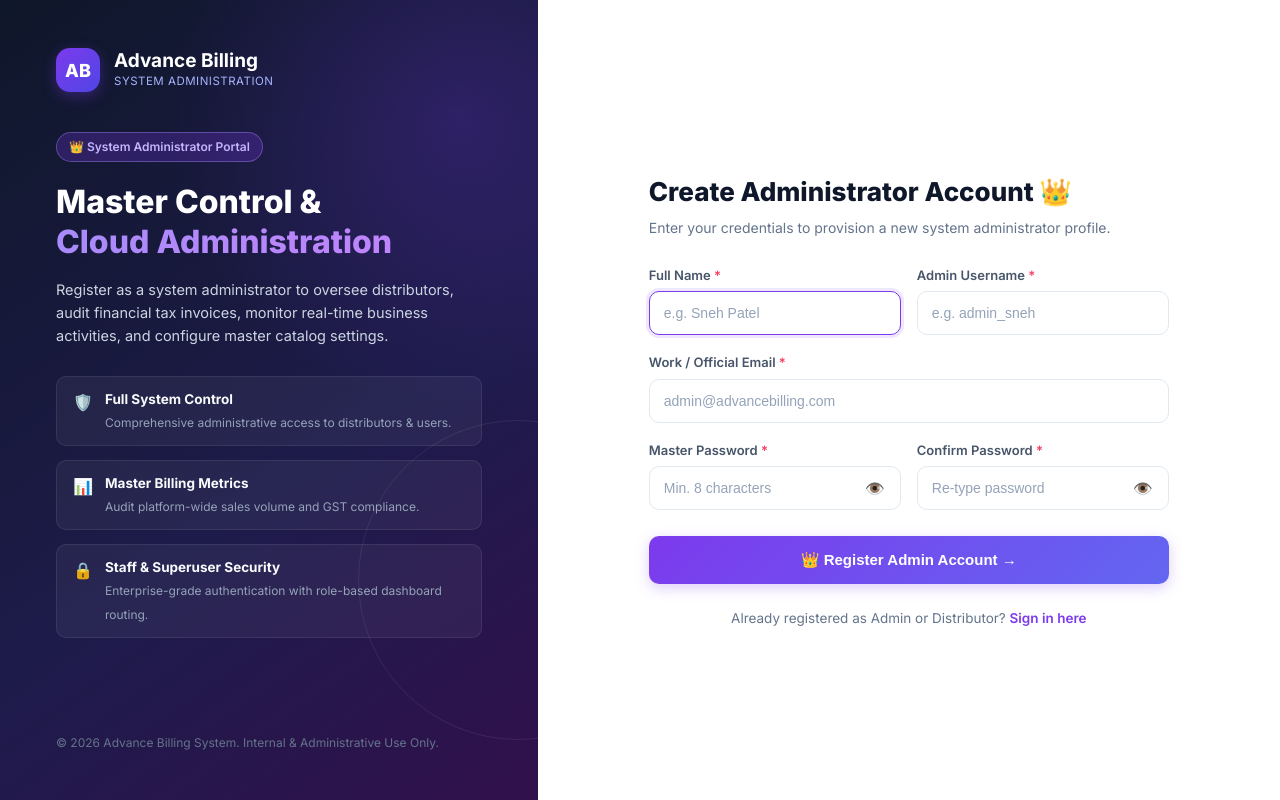
After one commit to sneh125/advance-billing-system, a Django app: page /admin-register/ in a window 1280 px wide. The commit adds this page. Run offline with Django 5.2, Linux system fonts and the light colour scheme.

Commit message:
Design the registration form for the front-end (Admin user).

```diff
--- a/accounts/urls.py
+++ b/accounts/urls.py
@@ -83,4 +83,16 @@ urlpatterns = [
         name="admin_register_api"
     ),
 
+    path(
+        "admin-register/",
+        views.admin_register_view,
+        name="admin_register"
+    ),
+
+    path(
+        "register/admin/",
+        views.admin_register_view,
+        name="register_admin"
+    ),
+
 ]
--- a/accounts/views.py
+++ b/accounts/views.py
@@ -893,3 +893,94 @@ def admin_register_api(request):
             "status": "error",
             "message": f"Server error creating admin account: {str(e)}"
         }, status=500)
+
+
+# ==============================================================================
+# ADMIN FRONTEND REGISTRATION VIEW
+# ==============================================================================
+
+def admin_register_view(request):
+    """
+    Frontend view for Admin registration.
+    Renders admin_register.html on GET.
+    Processes submission, validates input, and provisions Admin user on POST.
+    """
+    if request.user.is_authenticated:
+        if request.user.is_staff:
+            return redirect("admin_dashboard")
+        return redirect("distributor_dashboard")
+
+    if request.method == "POST":
+        name = request.POST.get("name", "").strip()
+        username = request.POST.get("username", "").strip()
+        email = request.POST.get("email", "").strip().lower()
+        password = request.POST.get("password", "")
+        confirm_password = request.POST.get("confirm_password", "")
+
+        context = {
+            "name": name,
+            "username": username,
+            "email": email,
+        }
+
+        # Required fields validation
+        if not all([name, username, email, password, confirm_password]):
+            context["error"] = "Please fill in all required fields."
+            return render(request, "accounts/admin_register.html", context)
+
+        # Name length validation
+        if len(name) < 3:
+            context["error"] = "Full name must be at least 3 characters long."
+            return render(request, "accounts/admin_register.html", context)
+
+        # Username validation
+        if len(username) < 3:
+            context["error"] = "Username must be at least 3 characters long."
+            return render(request, "accounts/admin_register.html", context)
+
+        if User.objects.filter(username=username).exists():
+            context["error"] = "An account with this username already exists."
+            return render(request, "accounts/admin_register.html", context)
+
+        # Email validation
+        try:
+            validate_email(email)
+        except ValidationError:
+            context["error"] = "Please enter a valid email address."
+            return render(request, "accounts/admin_register.html", context)
+
+        if User.objects.filter(email=email).exists():
+            context["error"] = "An account with this email already exists."
+            return render(request, "accounts/admin_register.html", context)
+
+        # Password validation
+        if len(password) < 8:
+            context["error"] = "Password must be at least 8 characters long."
+            return render(request, "accounts/admin_register.html", context)
+
+        if password != confirm_password:
+            context["error"] = "Passwords do not match."
+            return render(request, "accounts/admin_register.html", context)
+
+        try:
+            user = User.objects.create_user(
+                username=username,
+                email=email,
+                password=password,
+                first_name=name
+            )
+            user.is_staff = True
+            user.is_superuser = True
+            user.save()
+
+            messages.success(
+                request,
+                f"Administrator account '{username}' registered successfully! Please sign in."
+            )
+            return redirect("login")
+
+        except Exception as e:
+            context["error"] = f"Unable to create admin account: {str(e)}"
+            return render(request, "accounts/admin_register.html", context)
+
+    return render(request, "accounts/admin_register.html")
--- /dev/null
+++ b/static/css/admin_register.css
@@ -0,0 +1,315 @@
+@import url('base_design_tokens.css');
+
+.admin-reg-shell {
+    min-height: 100vh;
+    display: grid;
+    grid-template-columns: 42% 58%;
+    background-color: var(--bg-surface);
+}
+
+/* LEFT BRAND PANEL */
+.admin-brand-panel {
+    position: relative;
+    overflow: hidden;
+    padding: 48px 56px;
+    display: flex;
+    flex-direction: column;
+    justify-content: space-between;
+    background:
+        radial-gradient(circle at 85% 15%, rgba(124, 58, 237, 0.22), transparent 35%),
+        linear-gradient(145deg, #0f172a, #1e1b4b 60%, #31104b);
+    color: #ffffff;
+}
+
+.admin-brand-panel::before {
+    content: "";
+    position: absolute;
+    width: 320px;
+    height: 320px;
+    right: -140px;
+    bottom: 60px;
+    border: 1px solid rgba(255, 255, 255, 0.08);
+    border-radius: 50%;
+    pointer-events: none;
+}
+
+.admin-brand-header {
+    display: flex;
+    align-items: center;
+    gap: 14px;
+}
+
+.admin-brand-mark {
+    width: 44px;
+    height: 44px;
+    border-radius: var(--radius-lg);
+    background: linear-gradient(135deg, #7c3aed, #4f46e5);
+    color: #ffffff;
+    display: flex;
+    align-items: center;
+    justify-content: center;
+    font-weight: 800;
+    font-size: 18px;
+    box-shadow: 0 4px 14px rgba(124, 58, 237, 0.35);
+}
+
+.admin-brand-title {
+    font-size: 19px;
+    font-weight: 700;
+    line-height: 1.2;
+    color: #ffffff;
+}
+
+.admin-brand-subtitle {
+    font-size: 11.5px;
+    color: #a5b4fc;
+    letter-spacing: 0.5px;
+    text-transform: uppercase;
+}
+
+.admin-brand-content {
+    margin: 40px 0;
+}
+
+.admin-role-badge {
+    display: inline-flex;
+    align-items: center;
+    gap: 6px;
+    background: rgba(124, 58, 237, 0.25);
+    border: 1px solid rgba(167, 139, 250, 0.4);
+    color: #c4b5fd;
+    font-size: 12px;
+    font-weight: 600;
+    padding: 5px 12px;
+    border-radius: var(--radius-full);
+    margin-bottom: 20px;
+}
+
+.admin-brand-content h1 {
+    font-size: 32px;
+    font-weight: 800;
+    line-height: 1.25;
+    margin-bottom: 16px;
+    color: #ffffff;
+}
+
+.admin-brand-content h1 span {
+    background: linear-gradient(135deg, #a78bfa, #c084fc);
+    -webkit-background-clip: text;
+    -webkit-text-fill-color: transparent;
+}
+
+.admin-brand-content p {
+    color: #cbd5e1;
+    font-size: 14.5px;
+    line-height: 1.6;
+    margin-bottom: 28px;
+}
+
+.admin-perks-list {
+    display: flex;
+    flex-direction: column;
+    gap: 14px;
+}
+
+.admin-perk-item {
+    display: flex;
+    align-items: flex-start;
+    gap: 12px;
+    background: rgba(255, 255, 255, 0.05);
+    border: 1px solid rgba(255, 255, 255, 0.08);
+    padding: 12px 16px;
+    border-radius: var(--radius-md);
+}
+
+.admin-perk-icon {
+    color: #a78bfa;
+    font-size: 16px;
+    margin-top: 1px;
+}
+
+.admin-perk-item strong {
+    display: block;
+    font-size: 13.5px;
+    color: #f8fafc;
+}
+
+.admin-perk-item small {
+    font-size: 12px;
+    color: #94a3b8;
+}
+
+.admin-brand-footer {
+    font-size: 12px;
+    color: #64748b;
+}
+
+/* RIGHT FORM SECTION */
+.admin-form-panel {
+    display: flex;
+    align-items: center;
+    justify-content: center;
+    padding: 48px 40px;
+    background: #ffffff;
+    overflow-y: auto;
+}
+
+.admin-form-container {
+    width: 100%;
+    max-width: 520px;
+}
+
+.admin-form-header {
+    margin-bottom: 28px;
+}
+
+.admin-form-header h2 {
+    font-size: 26px;
+    font-weight: 800;
+    color: var(--text-main);
+    margin-bottom: 6px;
+}
+
+.admin-form-header p {
+    color: var(--text-muted);
+    font-size: 14px;
+}
+
+.admin-alert-error {
+    background: var(--danger-bg);
+    border: 1px solid var(--danger-border);
+    color: var(--danger);
+    padding: 12px 16px;
+    border-radius: var(--radius-md);
+    font-size: 13.5px;
+    font-weight: 500;
+    margin-bottom: 22px;
+}
+
+.admin-reg-form {
+    display: flex;
+    flex-direction: column;
+    gap: 18px;
+}
+
+.form-row-2col {
+    display: grid;
+    grid-template-columns: 1fr 1fr;
+    gap: 16px;
+}
+
+.admin-input-group {
+    display: flex;
+    flex-direction: column;
+    gap: 6px;
+}
+
+.admin-input-group label {
+    font-size: 13px;
+    font-weight: 600;
+    color: var(--text-secondary);
+}
+
+.admin-input-group label span.required {
+    color: var(--danger);
+}
+
+.admin-field-control {
+    width: 100%;
+    height: 44px;
+    padding: 0 14px;
+    border: 1.5px solid var(--border-color);
+    border-radius: var(--radius-md);
+    font-size: 14px;
+    color: var(--text-main);
+    background: #ffffff;
+    transition: all 0.2s ease;
+    box-sizing: border-box;
+}
+
+.admin-field-control:focus {
+    outline: none;
+    border-color: #7c3aed;
+    box-shadow: 0 0 0 3px rgba(124, 58, 237, 0.12);
+}
+
+.admin-field-control::placeholder {
+    color: #94a3b8;
+}
+
+.pw-wrapper {
+    position: relative;
+}
+
+.pw-toggle-btn {
+    position: absolute;
+    right: 12px;
+    top: 50%;
+    transform: translateY(-50%);
+    background: none;
+    border: none;
+    cursor: pointer;
+    font-size: 16px;
+    color: #64748b;
+    padding: 4px;
+}
+
+.btn-admin-submit {
+    height: 48px;
+    background: linear-gradient(135deg, #7c3aed, #6366f1);
+    color: #ffffff;
+    font-size: 15px;
+    font-weight: 700;
+    border: none;
+    border-radius: var(--radius-md);
+    cursor: pointer;
+    transition: all 0.2s ease;
+    display: flex;
+    align-items: center;
+    justify-content: center;
+    gap: 8px;
+    margin-top: 8px;
+    box-shadow: 0 4px 14px rgba(124, 58, 237, 0.25);
+}
+
+.btn-admin-submit:hover {
+    transform: translateY(-1px);
+    box-shadow: 0 6px 20px rgba(124, 58, 237, 0.35);
+}
+
+.btn-admin-submit:active {
+    transform: translateY(0);
+}
+
+.admin-form-footer {
+    margin-top: 24px;
+    text-align: center;
+    font-size: 13.5px;
+    color: var(--text-muted);
+}
+
+.admin-form-footer a {
+    color: #7c3aed;
+    text-decoration: none;
+    font-weight: 600;
+}
+
+.admin-form-footer a:hover {
+    text-decoration: underline;
+}
+
+/* RESPONSIVE */
+@media (max-width: 900px) {
+    .admin-reg-shell {
+        grid-template-columns: 1fr;
+    }
+    .admin-brand-panel {
+        display: none;
+    }
+    .admin-form-panel {
+        padding: 32px 20px;
+    }
+    .form-row-2col {
+        grid-template-columns: 1fr;
+    }
+}
--- /dev/null
+++ b/templates/accounts/admin_register.html
@@ -0,0 +1,150 @@
+{% load static %}
+<!DOCTYPE html>
+<html lang="en">
+<head>
+    <meta charset="UTF-8">
+    <meta name="viewport" content="width=device-width, initial-scale=1.0">
+    <title>Admin Registration | Advance Billing System</title>
+    <link rel="stylesheet" href="{% static 'css/base_design_tokens.css' %}">
+    <link rel="stylesheet" href="{% static 'css/admin_register.css' %}">
+</head>
+<body>
+
+<main class="admin-reg-shell">
+
+    <!-- LEFT BRAND PANEL -->
+    <section class="admin-brand-panel">
+        <div>
+            <div class="admin-brand-header">
+                <div class="admin-brand-mark">AB</div>
+                <div>
+                    <div class="admin-brand-title">Advance Billing</div>
+                    <div class="admin-brand-subtitle">System Administration</div>
+                </div>
+            </div>
+
+            <div class="admin-brand-content">
+                <div class="admin-role-badge">
+                    👑 System Administrator Portal
+                </div>
+                <h1>
+                    Master Control &<br>
+                    <span>Cloud Administration</span>
+                </h1>
+                <p>
+                    Register as a system administrator to oversee distributors, audit financial tax invoices, monitor real-time business activities, and configure master catalog settings.
+                </p>
+
+                <div class="admin-perks-list">
+                    <div class="admin-perk-item">
+                        <span class="admin-perk-icon">🛡️</span>
+                        <div>
+                            <strong>Full System Control</strong>
+                            <small>Comprehensive administrative access to distributors & users.</small>
+                        </div>
+                    </div>
+                    <div class="admin-perk-item">
+                        <span class="admin-perk-icon">📊</span>
+                        <div>
+                            <strong>Master Billing Metrics</strong>
+                            <small>Audit platform-wide sales volume and GST compliance.</small>
+                        </div>
+                    </div>
+                    <div class="admin-perk-item">
+                        <span class="admin-perk-icon">🔒</span>
+                        <div>
+                            <strong>Staff & Superuser Security</strong>
+                            <small>Enterprise-grade authentication with role-based dashboard routing.</small>
+                        </div>
+                    </div>
+                </div>
+            </div>
+        </div>
+
+        <div class="admin-brand-footer">
+            © 2026 Advance Billing System. Internal & Administrative Use Only.
+        </div>
+    </section>
+
+    <!-- RIGHT REGISTRATION FORM -->
+    <section class="admin-form-panel">
+        <div class="admin-form-container">
+
+            <div class="admin-form-header">
+                <h2>Create Administrator Account 👑</h2>
+                <p>Enter your credentials to provision a new system administrator profile.</p>
+            </div>
+
+            {% if error %}
+            <div class="admin-alert-error">
+                ⚠️ {{ error }}
+            </div>
+            {% endif %}
+
+            <form method="POST" action="{% url 'admin_register' %}" class="admin-reg-form" novalidate id="adminRegisterForm">
+                {% csrf_token %}
+
+                <div class="form-row-2col">
+                    <div class="admin-input-group">
+                        <label for="name">Full Name <span class="required">*</span></label>
+                        <input type="text" id="name" name="name" class="admin-field-control" placeholder="e.g. Sneh Patel" value="{{ name|default:'' }}" required autofocus>
+                    </div>
+
+                    <div class="admin-input-group">
+                        <label for="username">Admin Username <span class="required">*</span></label>
+                        <input type="text" id="username" name="username" class="admin-field-control" placeholder="e.g. admin_sneh" value="{{ username|default:'' }}" required>
+                    </div>
+                </div>
+
+                <div class="admin-input-group">
+                    <label for="email">Work / Official Email <span class="required">*</span></label>
+                    <input type="email" id="email" name="email" class="admin-field-control" placeholder="admin@advancebilling.com" value="{{ email|default:'' }}" required>
+                </div>
+
+                <div class="form-row-2col">
+                    <div class="admin-input-group">
+                        <label for="password">Master Password <span class="required">*</span></label>
+                        <div class="pw-wrapper">
+                            <input type="password" id="password" name="password" class="admin-field-control" placeholder="Min. 8 characters" required style="padding-right: 40px;">
+                            <button type="button" class="pw-toggle-btn" onclick="togglePasswordVisibility('password', this)" title="Show/Hide Password">👁️</button>
+                        </div>
+                    </div>
+
+                    <div class="admin-input-group">
+                        <label for="confirm_password">Confirm Password <span class="required">*</span></label>
+                        <div class="pw-wrapper">
+                            <input type="password" id="confirm_password" name="confirm_password" class="admin-field-control" placeholder="Re-type password" required style="padding-right: 40px;">
+                            <button type="button" class="pw-toggle-btn" onclick="togglePasswordVisibility('confirm_password', this)" title="Show/Hide Password">👁️</button>
+                        </div>
+                    </div>
+                </div>
+
+                <button type="submit" class="btn-admin-submit" id="btnSubmit">
+                    <span>👑 Register Admin Account →</span>
+                </button>
+            </form>
+
+            <div class="admin-form-footer">
+                Already registered as Admin or Distributor? <a href="{% url 'login' %}">Sign in here</a>
+            </div>
+
+        </div>
+    </section>
+
+</main>
+
+<script>
+    function togglePasswordVisibility(inputId, btn) {
+        const input = document.getElementById(inputId);
+        if (input.type === 'password') {
+            input.type = 'text';
+            btn.textContent = '🙈';
+        } else {
+            input.type = 'password';
+            btn.textContent = '👁️';
+        }
+    }
+</script>
+
+</body>
+</html>
--- a/templates/accounts/login.html
+++ b/templates/accounts/login.html
@@ -98,6 +98,9 @@
 
                 <div class="auth-footer-prompt">
                     Don't have a distributor account? <a href="{% url 'register' %}">Register here</a>
+                    <div style="margin-top: 8px; font-size: 12.5px;">
+                        👑 System Administrator? <a href="{% url 'admin_register' %}">Register as Admin</a>
+                    </div>
                 </div>
 
             </div>
```
Also changed, not shown: accounts/tests.py (+26 -0 lines).
